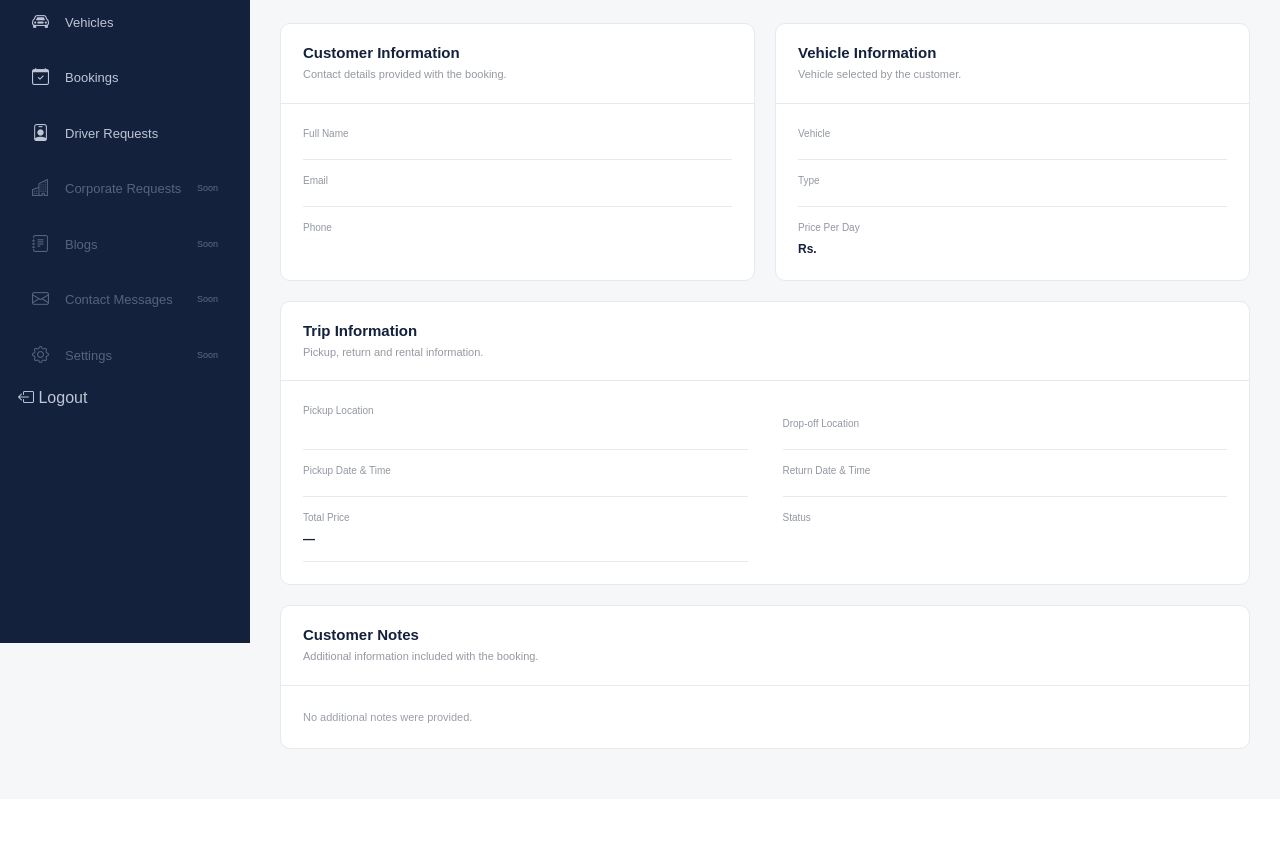
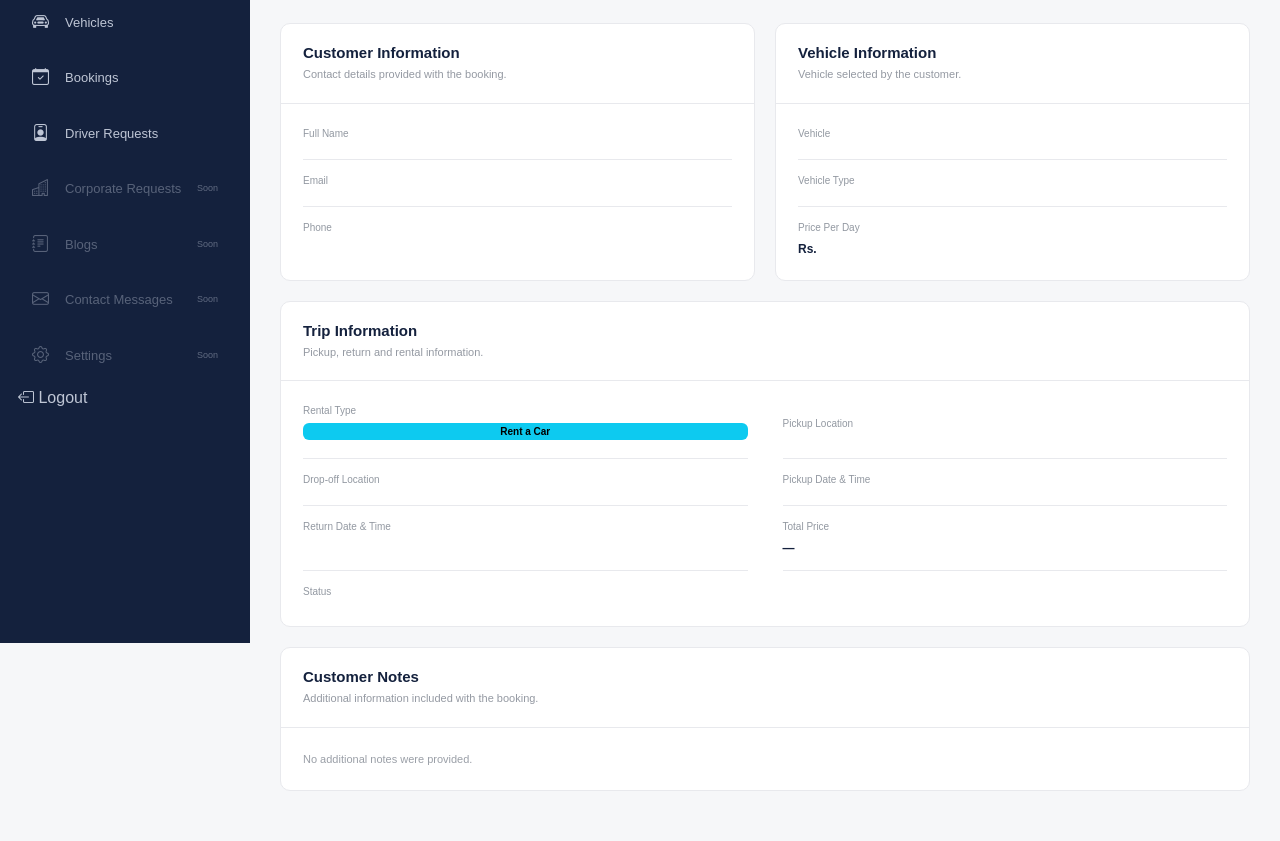
Before and after one commit to ranabinita/car-rental, a Django app: template backend/templates/backend/bookings/detail.html in a window 1280 px wide. Shown: the part 157-998 px from the top of the page. Before the commit the page ends 906 px from the top, so only its background shows below. Run offline with Django 5.2, Linux system fonts and the light colour scheme; the template is opened without the code that fills it, so the values that code supplies are empty.

Commit message:
self drive integration

```diff
--- a/backend/bookings/models.py
+++ b/backend/bookings/models.py
@@ -3,6 +3,10 @@ from vehicles.models import Vehicle
 
 
 class Booking(models.Model):
+    RENTAL_TYPES = [
+    ('rental', 'Rent a Car'),
+    ('self_drive', 'Self Drive'),
+    ]
     STATUS_CHOICES = [
         ('pending', 'Pending'),
         ('confirmed', 'Confirmed'),
@@ -27,6 +31,7 @@ class Booking(models.Model):
 
     pickup_datetime = models.DateTimeField()
     return_datetime = models.DateTimeField()
+    rental_type = models.CharField(max_length=20,choices=RENTAL_TYPES,default='rental')
 
     # Booking information
     total_price = models.DecimalField(
--- a/backend/templates/backend/bookings/detail.html
+++ b/backend/templates/backend/bookings/detail.html
@@ -15,6 +15,7 @@
 </div>
 
 <div class="booking-detail-grid">
+
   <div class="dashboard-panel">
     <div class="panel-header">
       <div>
@@ -56,7 +57,7 @@
       </div>
 
       <div class="booking-detail-item">
-        <span>Type</span>
+        <span>Vehicle Type</span>
         <strong>{{ booking.vehicle.get_vehicle_type_display }}</strong>
       </div>
 
@@ -66,6 +67,7 @@
       </div>
     </div>
   </div>
+
 </div>
 
 <div class="dashboard-panel booking-trip-panel">
@@ -77,6 +79,20 @@
   </div>
 
   <div class="booking-detail-body booking-trip-grid">
+
+    <div class="booking-detail-item">
+      <span>Rental Type</span>
+      {% if booking.rental_type == 'self_drive' %}
+        <strong>
+          <span class="badge text-bg-dark">Self Drive</span>
+        </strong>
+      {% else %}
+        <strong>
+          <span class="badge text-bg-info">Rent a Car</span>
+        </strong>
+      {% endif %}
+    </div>
+
     <div class="booking-detail-item">
       <span>Pickup Location</span>
       <strong>{{ booking.pickup_location }}</strong>
@@ -121,6 +137,7 @@
         <strong class="booking-status status-cancelled">Cancelled</strong>
       {% endif %}
     </div>
+
   </div>
 </div>
 
@@ -142,6 +159,7 @@
 </div>
 
 <div class="booking-detail-actions">
+
   {% if booking.status == 'pending' %}
     <form method="post" action="{% url 'bookings:confirm' booking.id %}">
       {% csrf_token %}
@@ -172,5 +190,6 @@
       </button>
     </form>
   {% endif %}
+
 </div>
 {% endblock %}
```
Also changed, not shown: backend/bookings/views.py (+25 -0 lines), backend/templates/backend/bookings/list.html (+16 -12 lines), backend/bookings/migrations/0002_booking_rental_type.py (added).
